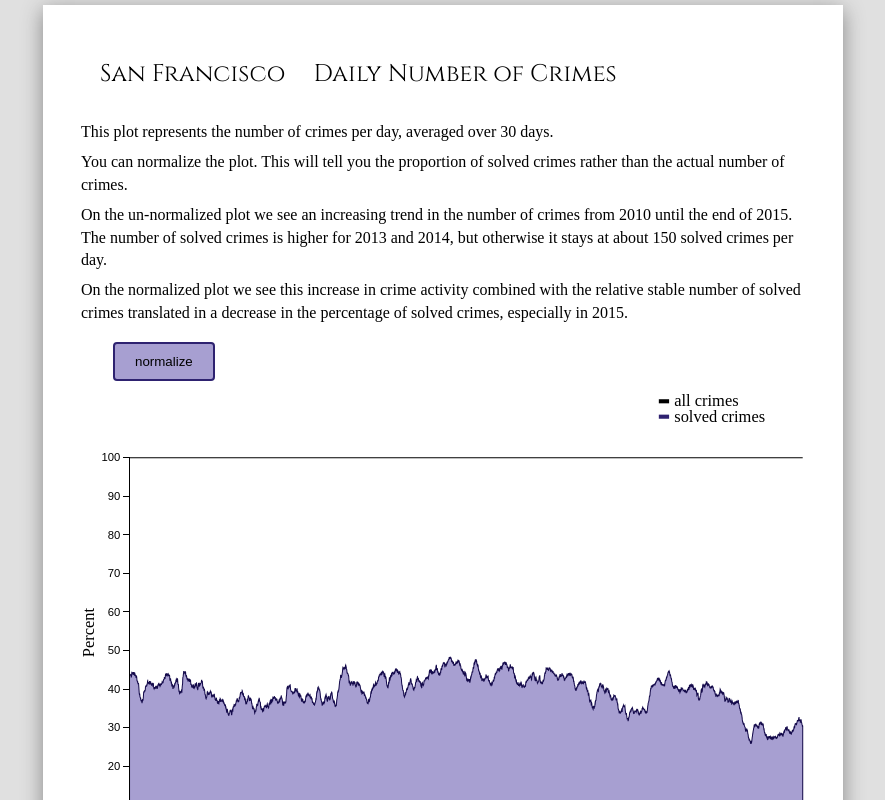
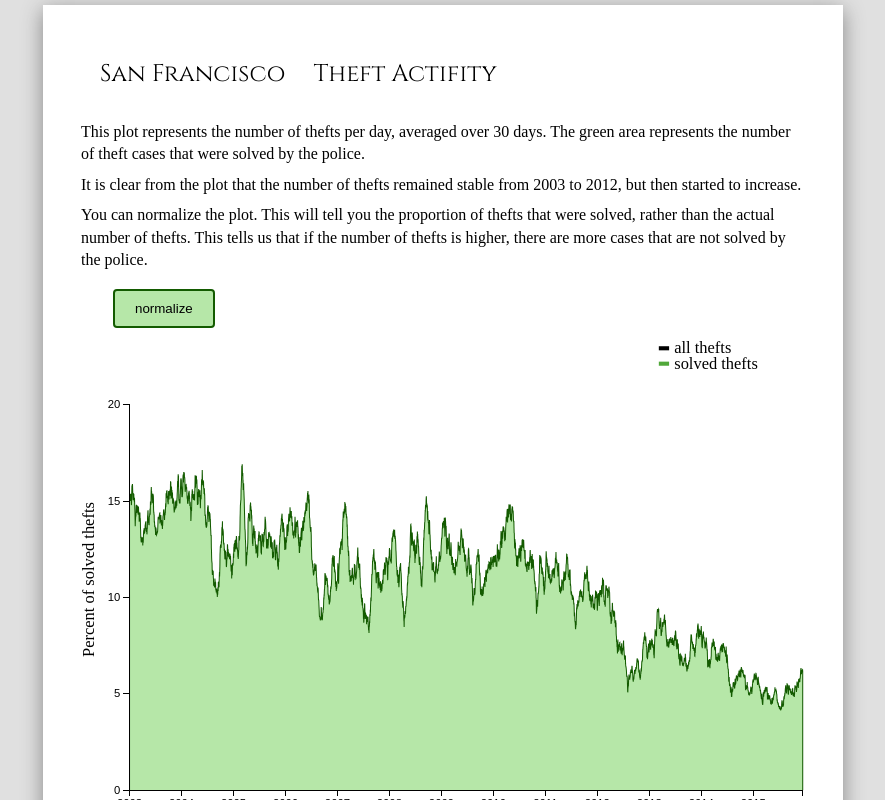
Before and after one commit to andrei-iusan/San-Francisco-Crimes-d3-app, a plain HTML site: page index.html in a window 1280 px wide. Both pictures are taken after a click on the button "normalize". Shown: the top 800 px of the page, without its empty margins (197-1082 px from the left). Drawn offline with Linux system fonts and the light colour scheme.

Commit message:
version 3

```diff
--- a/css/style.css
+++ b/css/style.css
@@ -93,7 +93,7 @@ sup {
     color: black;
     padding: 10px 20px;
     margin: 10px 40px;
-    border: 2px solid #2E2270;
+    border: 2px solid #135B00;
 }
 
 .axis path,
@@ -117,7 +117,7 @@ sup {
 }
 
 .legend .lineplot.solved_crimes{
-	stroke: #2E2270;
+	stroke: #51A83A;
 	stroke-width: 4;
 }
 .lineplot.total_crimes{
@@ -127,9 +127,9 @@ sup {
 }
 
 .lineplot.solved_crimes{
-	stroke: #140A4B;
+	stroke: #135B00;
 	stroke-width: 1;
-	fill: #A79FD1;
+	fill: #B6E7A8;
 }
 
 
--- a/index.html
+++ b/index.html
@@ -41,17 +41,15 @@
     </div>
 
     <div class="description page1">
-      <p> This plot represents the number of crimes per day, averaged over
-        30 days.</p>
+      <p> This plot represents the number of thefts per day, averaged over
+        30 days. The green area represents the number of theft cases that were
+        solved by the police.</p>
+      <p> It is clear from the plot that the number of thefts remained stable
+        from 2003 to 2012, but then started to increase.</p>
       <p> You can normalize the plot. This will tell you the proportion of
-        solved crimes rather than the actual number of crimes.</p>
-      <p> On the un-normalized plot we see an increasing trend in the number
-        of crimes from 2010 until the end of 2015. The number of solved crimes
-        is higher for 2013 and 2014, but otherwise it stays at about 150
-        solved crimes per day. </p>
-      <p> On the normalized plot we see this increase in crime activity
-        combined with the relative stable number of solved crimes translated
-        in a decrease in the percentage of solved crimes, especially in 2015.</p>
+        thefts that were solved, rather than the actual number of thefts.
+        This tells us that if the number of thefts is higher, there are more
+        cases that are not solved by the police.</p>
     </div>
 
     <div class="visualization">
--- a/js/vis_helpers.js
+++ b/js/vis_helpers.js
@@ -1,6 +1,9 @@
 var DEBUG = false; // This affects performance!
 
 var dataset = [];
+var _dataset_ = []; // same dataset, but padded with 2 extra values
+                    // using those values I can fill the area under the line.
+var dataset_theft = []; //at the moment I have theft data in a different dataset
 var xScale;
 var yScale;
 var chart_w = 720;
@@ -12,9 +15,10 @@ var padding_right = 10;
 var titles = [];
 var average_period = 30;
 var normalized_btn = false;
-var dataset0 = [];
 
 // line helper functions
+
+// renders line of total number of crimes
 var lineTotal = d3.svg.line()
   .x(function(d) {
     return xScale(new Date(d['Date']));
@@ -29,6 +33,7 @@ var lineTotal = d3.svg.line()
     })
   .interpolate('linear');
 
+// renders line of number of solved crimes
 var lineSolved = d3.svg.line()
   .x(function(d) {
     return xScale(new Date(d['Date']));
@@ -40,7 +45,6 @@ var lineSolved = d3.svg.line()
       return yScale(0);
     }
     average = smoothing(dataset, index, average_period, function(d){
-
       return parseInt(d["Solved"]);
     });
     DEBUG ? console.log("average point for "+ d['Date'] + ": "+average) : null;
@@ -48,6 +52,7 @@ var lineSolved = d3.svg.line()
     })
   .interpolate('linear');
 
+// renders line of percentage of total number of crimes (100%)
 var lineTotalPerc = d3.svg.line()
   .x(function(d) {
     return xScale(new Date(d['Date']));
@@ -57,6 +62,7 @@ var lineTotalPerc = d3.svg.line()
     })
   .interpolate('linear');
 
+// renders line of percentage of solved crimes
 var lineSolvedPerc = d3.svg.line()
   .x(function(d) {
     return xScale(new Date(d['Date']));
@@ -75,11 +81,12 @@ var lineSolvedPerc = d3.svg.line()
     })
   .interpolate('linear');
 
+
 function smoothing(dataset, index, average_period, formula){
-  // takes the dataset, an index, average_period and a formula as input,
-  // and returns the average of "average_period" elements around dataset[index]
+  // returns the average of "average_period" elements around dataset[index]
   // it also takes a formula, such that the average can be performed on some
-  // combinations of the variables in the dataset
+  // combination of the variables in the dataset, since dataset[index] is
+  // an object, containing multiple variables
   sum=0;
   cnt=0;
   for (i=index-parseInt(average_period/2); i<index-parseInt(average_period/2) + average_period; i++){
@@ -96,7 +103,6 @@ function smoothing(dataset, index, average_period, formula){
 }
 
 // visualization svg window
-
 var load_vis_page = function(page){
   if (page == 0){
     // hide svg
@@ -115,9 +121,10 @@ var load_vis_page = function(page){
 };
 
 function normalizeBtnClick(){
+  // apply changes when the "normalize" button is pressed
   normalized_btn = !normalized_btn;
   if (normalized_btn){
-    d3.select("#normalize-btn").attr("style", "background-color:#A79FD1;");
+    d3.select("#normalize-btn").attr("style", "background-color:#B6E7A8;");
   }
   else {
     d3.select("#normalize-btn").attr("style", "background-color:white;");
@@ -135,40 +142,42 @@ function loadData(callback){
       callback();
     }
   });
-  d3.csv("data/all.csv", function(error, data) {
+  d3.csv("data/LARCENY_THEFT.csv", function(error, data) {
     if (error) {  //If error is not null, something went wrong.
       DEBUG ? console.log(error) : null;  //Log the error.
     } else {      //If no error, the file loaded correctly. Yay!
       dataset = data;
-      dataset0 = [{'i':0,'Date':dataset[0]['Date']}]
+      _dataset_ = [{'i':0,'Date':dataset[0]['Date']}]
                           .concat(dataset)
                           .concat([{'i':dataset.length+1,'Date':dataset[dataset.length-1]['Date']}]);
-      drawChart();
+          drawChart();
     }
   });
 }
 
+  // render the visualization
 function drawChart(){
+  // scales
   xScale = d3.time.scale()
        .domain([new Date(dataset[0]['Date']),
         new Date(dataset[dataset.length-1]['Date'])])
        .range([padding_left, chart_w-padding_right]);
   yScale = d3.scale.linear()
-       .domain([0, 450])
+       .domain([0, 120])
        .range([chart_h-padding_bottom, padding_top]);
   var vis = d3.select(".plot_area");
 
-  // line of total crimes
+  // line of total thefts
   vis.append('svg:path')
   .attr('d', lineTotal(dataset))
   .attr('class','lineplot total_crimes');
 
-  // line of solved crimes
+  // line of solved thefts
   vis.append('svg:path')
-  .attr('d', lineSolved(dataset0))
+  .attr('d', lineSolved(_dataset_))
   .attr('class','lineplot solved_crimes');
 
-  //axes
+  // axes
   var xAxis = d3.svg.axis()
     .scale(xScale)
     .orient("bottom");
@@ -180,12 +189,13 @@ function drawChart(){
   var yAxis = d3.svg.axis()
     .scale(yScale)
     .orient("left")
-    .ticks(9);
+    .ticks(10);
   vis.append("g")
     .attr("class", "axis y")
     .attr("transform", "translate(" + padding_left + ",0)")
     .call(yAxis);
 
+  // axes labels
   vis.append("text")
     .attr("class","chart_ylabel")
     .attr("text-anchor","middle")
@@ -194,7 +204,7 @@ function drawChart(){
     .attr("width",chart_h)
     .attr("height",25)
     .attr("transform", "rotate(-90 "+ 20 +" "+ chart_h/2 +")")
-    .text("Number of crimes");
+    .text("Number of thefts");
 
   vis.append("text")
     .attr("class","chart_xlabel")
@@ -227,7 +237,7 @@ function drawChart(){
     .append("text")
     .attr("x", 15)
     .attr("y", 10)
-    .text("all crimes");
+    .text("all thefts");
   legend.append("g")
     .attr("class", "solved_crimes")
     .attr("height", 10)
@@ -240,7 +250,7 @@ function drawChart(){
     .append("text")
     .attr("x", 15)
     .attr("y", 10)
-    .text("solved crimes");
+    .text("solved thefts");
 }
 
 function mutateChart(){
@@ -248,33 +258,34 @@ function mutateChart(){
   var svg = d3.select(".plot_area").transition().duration(500);
   var lineTotalPlot = svg.select(".lineplot.total_crimes");
   var lineSolvedPlot = svg.select(".lineplot.solved_crimes");
+
   if (normalized_btn){
     yScale = d3.scale.linear()
-         .domain([0, 100])
+         .domain([0, 20])
          .range([chart_h-padding_bottom, padding_top]);
     var yAxis = d3.svg.axis()
       .scale(yScale)
-      .ticks(10)
+      .ticks(5)
       .orient("left");
     d3.select(".axis.y").transition().duration(500)
     .call(yAxis);
     lineTotalPlot.attr('d', lineTotalPerc(dataset));
-    lineSolvedPlot.attr('d', lineSolvedPerc(dataset0));
-    d3.select(".chart_ylabel").transition().duration(500).text("Percent");
+    lineSolvedPlot.attr('d', lineSolvedPerc(_dataset_));
+    d3.select(".chart_ylabel").transition().duration(500).text("Percent of solved thefts");
 
   } else {
     yScale = d3.scale.linear()
-         .domain([0, 450])
+         .domain([0, 120])
          .range([chart_h-padding_bottom, padding_top]);
     var yAxis = d3.svg.axis()
       .scale(yScale)
-      .ticks(9)
+      .ticks(12)
       .orient("left");
     d3.select(".axis.y").transition().duration(500)
     .call(yAxis);
     lineTotalPlot.attr('d', lineTotal(dataset));
-    lineSolvedPlot.attr('d', lineSolved(dataset0));
-    d3.select(".chart_ylabel").transition().duration(500).text("Number of crimes");
+    lineSolvedPlot.attr('d', lineSolved(_dataset_));
+    d3.select(".chart_ylabel").transition().duration(500).text("Number of thefts");
   }
 }
 
--- a/titles.json
+++ b/titles.json
@@ -1,7 +1,6 @@
 [
 "A History of Crimes",
-"Daily Number of Crimes",
-"Theft",
+"Theft Actifity",
 "Drugs",
 "Explore More Categories"
 ]
```
Also changed, not shown: 1 other file.
